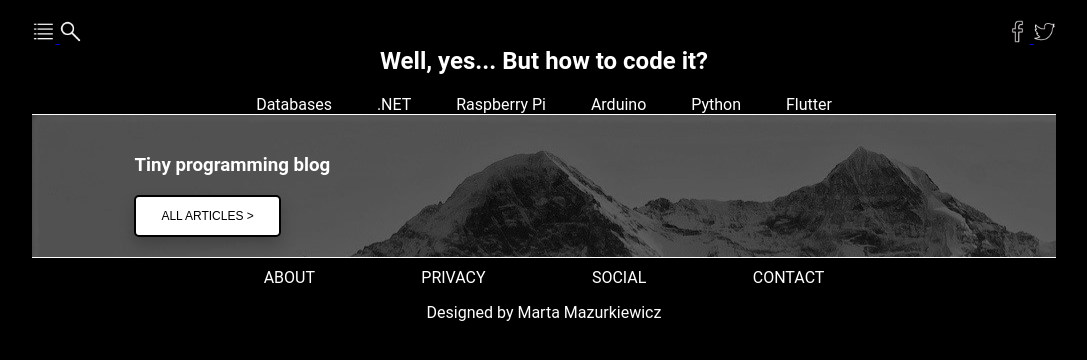
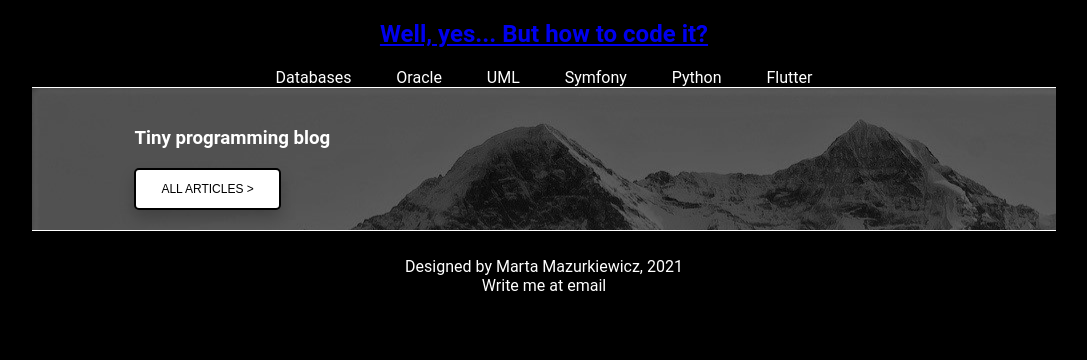
Before and after one commit to martamazurkiewicz/tiny_blog, a Symfony app: template templates/base.html.twig in a window 1280 px wide. Shown: the top 360 px of the page, without its empty margins (96-1183 px from the left). Run offline with Twig, Linux system fonts and the light colour scheme; the template is opened without the code that fills it, so the values that code supplies are empty; some libraries are stand-ins or nearby versions.

Commit message:
Updated base twig

```diff
--- a/templates/base.html.twig
+++ b/templates/base.html.twig
@@ -20,54 +20,40 @@
     {% block navbar %}
         <div class="navbar">
             <div class="row">
-                <div class="column" style="text-align: left;">
-                    <a href="#">
-                        <img src="{{ asset('images/menu_icon.ico') }}" alt="menu"/>
-                    </a>
-                    <a href="#">
-                        <img src="{{ asset('images/search_icon.ico') }}" alt="search"/>
-                    </a>
-                </div>
-                <div class="column" style="text-align: right;">
-                    <a href="#">
-                        <img src="{{ asset('images/facebook_icon.ico') }}" alt="facebook"/>
-                    </a>
-                    <a href="#">
-                        <img src="{{ asset('images/twitter_icon.ico') }}" alt="twitter"/>
-                    </a>
-                </div>
-                <div class="row">
+                <a href="{{ path('home') }}">
                     <h2>
                         Well, yes... But how to code it?
                     </h2>
-                </div>
+                </a>
             </div>
             <div class="topics">
-                <a href="#">Databases</a>
-                <a href="#">.NET</a>
-                <a href="#">Raspberry Pi</a>
-                <a href="#">Arduino</a>
-                <a href="#">Python</a>
-                <a href="#">Flutter</a>
+                <a href="{{ path('category', {'categoryName': 'Database'}) }}">Databases</a>
+                <a href="{{ path('category', {'categoryName': 'Oracle'}) }}">Oracle</a>
+                <a href="{{ path('category', {'categoryName': 'UML'}) }}">UML</a>
+                <a href="{{ path('category', {'categoryName': 'Symfony'}) }}">Symfony</a>
+                <a href="{{ path('category', {'categoryName': 'Python'}) }}">Python</a>
+                <a href="{{ path('category', {'categoryName': 'Flutter'}) }}">Flutter</a>
             </div>
         </div>
     {% endblock %}
     {% block main %}
         <div class="main" style="background-image: url('{{ asset('images/background.jpg') }}')">
-            <h3>Tiny programming blog</h3>
-            <button type="button">ALL ARTICLES ></button>
+            <div class="column" style="text-align: left;">
+                <h3>Tiny programming blog</h3>
+                <a href="{{ path('home') }}">
+                    <button type="button">ALL ARTICLES ></button>
+                </a>
+            </div>
         </div>
     {% endblock %}
     {% block page_content %}
     {% endblock %}
     {% block footer %}
         <div class="footer">
-            <a href="#">ABOUT</a>
-            <a href="#">PRIVACY</a>
-            <a href="#">SOCIAL</a>
-            <a href="#">CONTACT</a>
             <p>
-                Designed by Marta Mazurkiewicz
+                Designed by Marta Mazurkiewicz, 2021
+                <br>
+                Write me at email
             </p>
         </div>
     {% endblock %}
```
Also changed, not shown: README.md.
